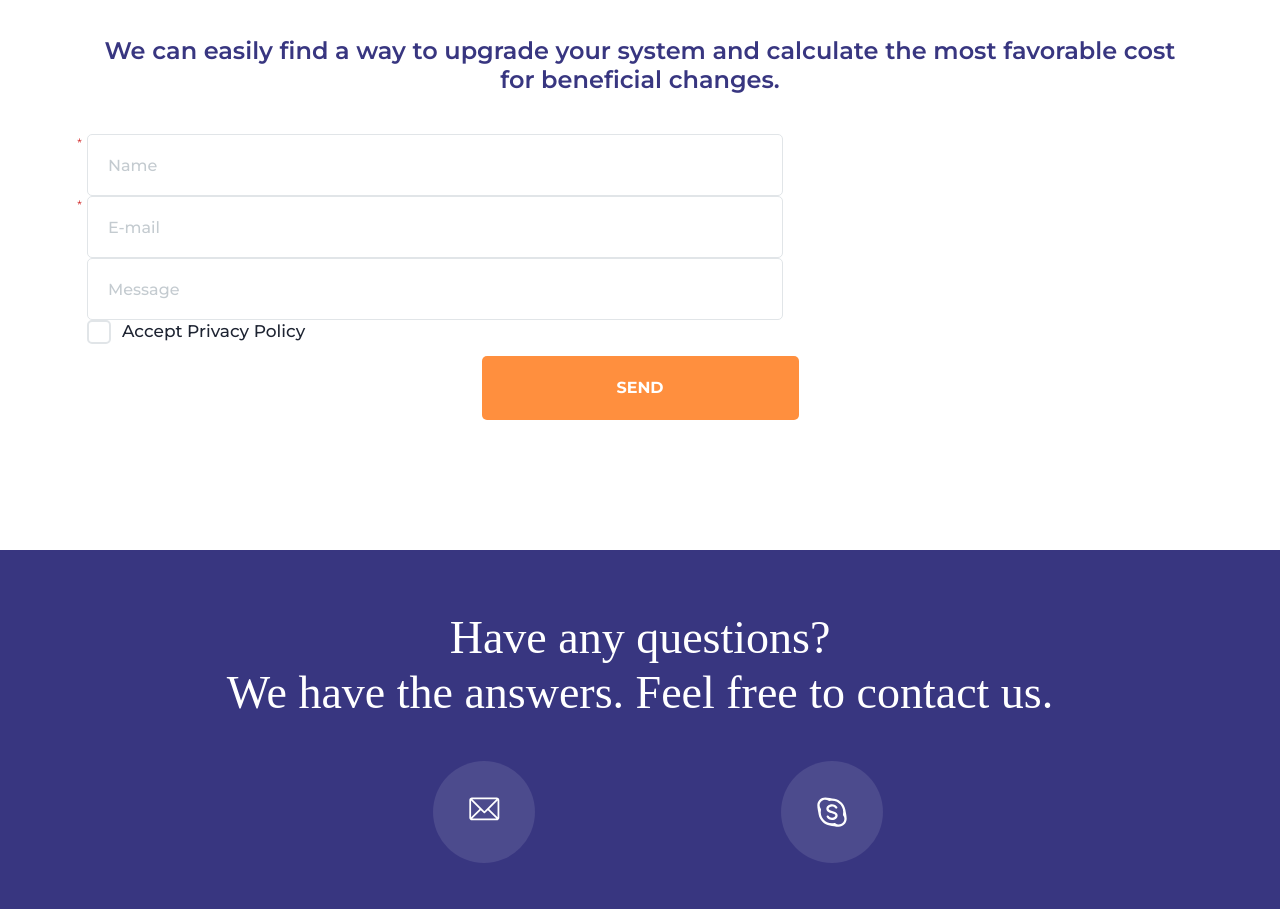
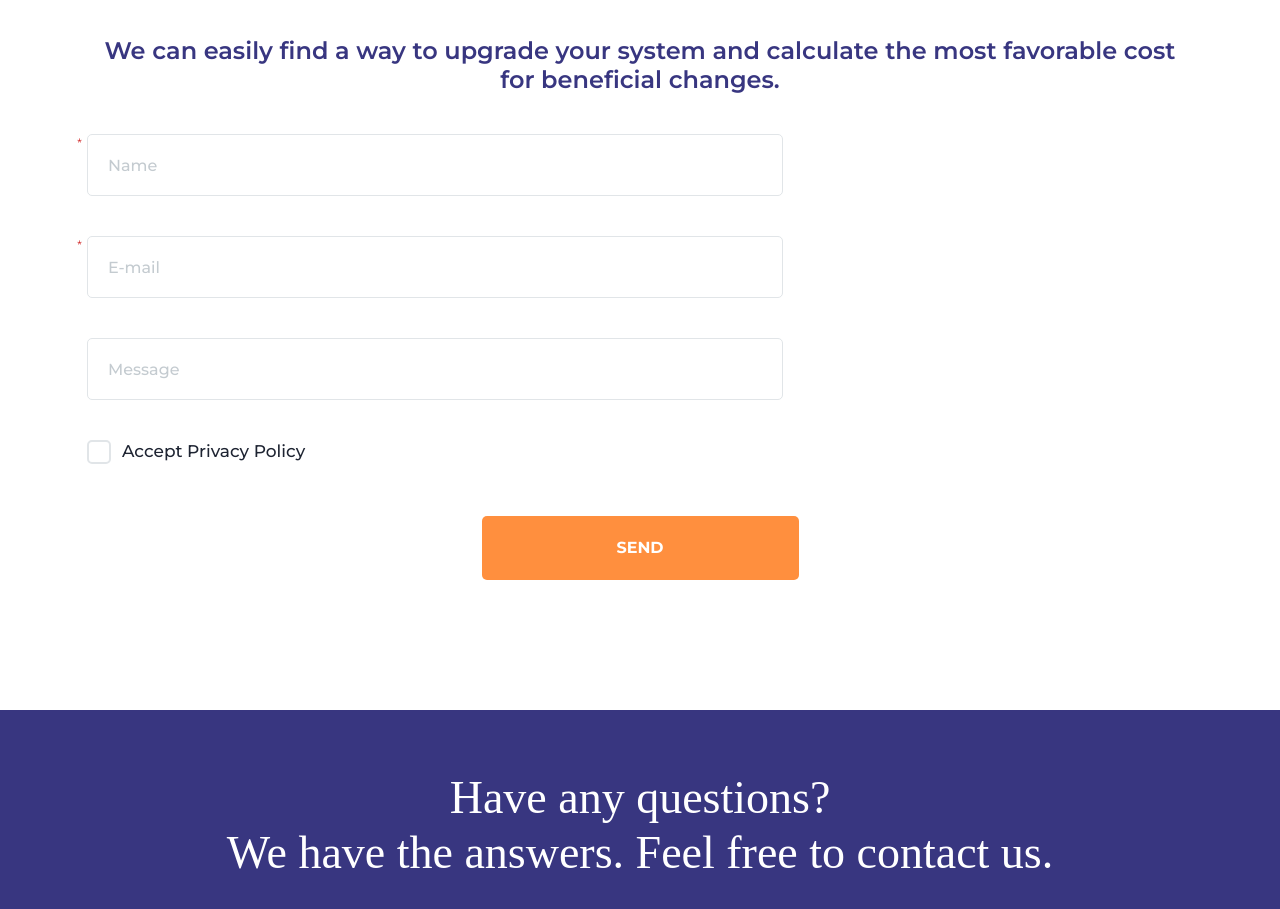
Before and after one commit to psevernyj/next-app, a Next.js app: page /cases in a window 1280 px wide. Shown: the part 1960-2869 px from the top of the page. Built offline with nearby package versions, Linux system fonts and the light colour scheme; a web font is replaced by a local one.

Commit message:
Add logic to need help form

```diff
--- a/components/forms/NeedHelpForm.tsx
+++ b/components/forms/NeedHelpForm.tsx
@@ -1,8 +1,32 @@
 import React from 'react';
-import Input from '../views/Input';
 import Checkbox from '../views/Checkbox';
+import {
+  FieldErrors,
+  useForm,
+  UseFormRegisterReturn,
+} from 'react-hook-form';
+import InputTest from '../views/InputTest';
+
+export type NeedHelpFormData = {
+  name: string;
+  email: string;
+  message: string;
+  acceptPrivacy: boolean;
+  register: Array<UseFormRegisterReturn>;
+  errors: FieldErrors;
+};
 
 const NeedHelpForm = () => {
+  const {
+    handleSubmit,
+    register,
+    formState: { errors },
+  } = useForm<NeedHelpFormData>();
+
+  const onSubmit = handleSubmit((data) => {
+    console.log(data, 'NeedHelpForm');
+  });
+
   return (
     <div className={'section'}>
       <h2 className={'pageTitle'}>Need Help?</h2>
@@ -11,33 +35,52 @@ const NeedHelpForm = () => {
         favorable cost for beneficial changes.
       </p>
       <div className={'container'}>
-        <form className={'formContainer needHelpForm'}>
-          <Input
+        <form className={'formContainer needHelpForm'} onSubmit={onSubmit}>
+          <InputTest
+            errors={errors}
+            id={'name'}
+            name={'name'}
             type={'text'}
             placeholder={'Name'}
-            id={'name'}
-            inputName={'name'}
-            required={true}
+            register={register}
+            options={{
+              required: true,
+            }}
           />
-          <Input
-            type={'email'}
+          <InputTest
+            errors={errors}
+            id={'email'}
+            name={'email'}
+            type={'text'}
             placeholder={'E-mail'}
-            id={'email'}
-            inputName={'email'}
-            required={true}
+            register={register}
+            options={{
+              required: true,
+              pattern: {
+                value: /^[A-Z0-9._%+-]+@[A-Z0-9.-]+\.[A-Z]{2,}$/i,
+                message: 'Type valid e-mail',
+              },
+            }}
           />
-          <Input
+          <InputTest
+            errors={errors}
+            id={'message'}
+            name={'message'}
             type={'textarea'}
             placeholder={'Message'}
-            id={'message'}
-            inputName={'message'}
-            required={false}
+            register={register}
+            options={{
+              required: false,
+            }}
           />
           <Checkbox
-            id={'agreements'}
-            inputName={'acceptPrivacy'}
+            id={'acceptPrivacy'}
+            name={'acceptPrivacy'}
             label={'Accept Privacy Policy'}
-            required={true}
+            register={register}
+            options={{
+              required: true,
+            }}
           />
           <button className={'button orangeButton bigButton'}>Send</button>
         </form>
--- a/components/views/Checkbox.tsx
+++ b/components/views/Checkbox.tsx
@@ -1,22 +1,30 @@
-import React from 'react';
+import React from "react";
+import { ValidationRule } from "react-hook-form";
 
 const Checkbox = ({
-  label,
-  inputName,
-  id,
-  required,
-}: {
+                    label,
+                    name,
+                    id,
+                    register,
+                    options,
+                  }: {
   label: string;
-  inputName: string;
+  name: string;
   id: string;
-  required: boolean;
+  register: any;
+  options?: Partial<{
+    required: string | ValidationRule<boolean>;
+    min: ValidationRule<string | number>;
+    max: ValidationRule<string | number>;
+    pattern: { value: RegExp; message: string };
+  }>;
 }) => {
   return (
-    <div className={'inputItem'}>
-      <label htmlFor={id} className={'customCheckbox'}>
+    <div className={"inputItem"}>
+      <label htmlFor={id} className={"customCheckbox"}>
         {label}
-        <input type={'checkbox'} name={inputName} id={id} required={required} />
-        <span className={'checkmark'}></span>
+        <input type={"checkbox"} name={name} id={id}  {...register(name, options)} />
+        <span className={"checkmark"}></span>
       </label>
     </div>
   );
--- a/components/views/Input.tsx
+++ b/components/views/Input.tsx
@@ -24,6 +24,7 @@ const Input = ({
         id={id}
         required={required}
       />
+      {/*{errors.exampleRequired &&  <span className={"fieldError"}>{errorMessage}</span>}*/}
     </div>
   );
 };
--- /dev/null
+++ b/components/views/InputTest.tsx
@@ -0,0 +1,51 @@
+import React from 'react';
+import {
+  FieldErrorsImpl,
+  ValidationRule,
+} from 'react-hook-form';
+
+const InputTest = ({
+  id,
+  name,
+  type,
+  placeholder,
+  errors,
+  register,
+  options,
+}: {
+  id: string;
+  name: string;
+  type: string;
+  placeholder: string;
+
+  errors: Partial<FieldErrorsImpl>;
+  register: any;
+  options?: Partial<{
+    required: string | ValidationRule<boolean>;
+    min: ValidationRule<string | number>;
+    max: ValidationRule<string | number>;
+    pattern: { value: RegExp; message: string };
+  }>;
+}) => {
+  return (
+    <div className={'inputItem'}>
+      {options?.required && <span className={'required'}></span>}
+      <input
+        {...register(name, options)}
+        className={'input'}
+        type={type}
+        placeholder={placeholder}
+        name={name}
+        id={id}
+      />
+      {errors[name]?.type === 'required' && (
+        <span className={'fieldError'}>Field is required</span>
+      )}
+      {errors[name]?.type === 'pattern' && (
+        <span className={'fieldError'}>{errors[name].message}</span>
+      )}
+    </div>
+  );
+};
+
+export default InputTest;
--- a/package.json
+++ b/package.json
@@ -23,6 +23,7 @@
     "next": "13.0.1",
     "react": "18.2.0",
     "react-dom": "18.2.0",
+    "react-hook-form": "^7.41.2",
     "sass": "^1.55.0",
     "sharp": "^0.31.2",
     "typescript": "4.8.4"
--- a/styles/components/forms/form.scss
+++ b/styles/components/forms/form.scss
@@ -2,5 +2,7 @@
 
 .formContainer {
   padding-bottom: 40px;
-
+  display: grid;
+  grid-gap: 40px;
+  //justify-items: center;
 }
```
Also changed, not shown: 1 other file (tests, documents, lock files or other folders).
